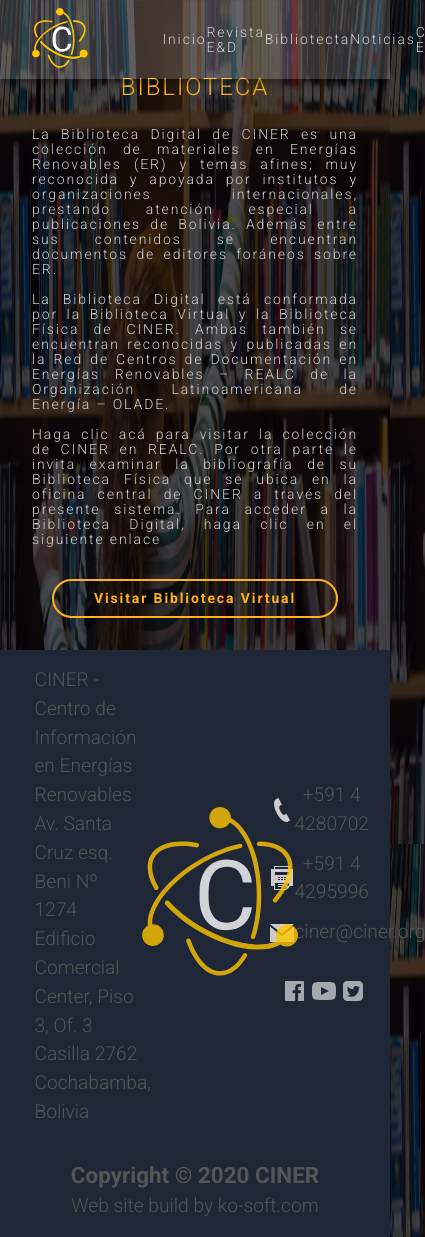
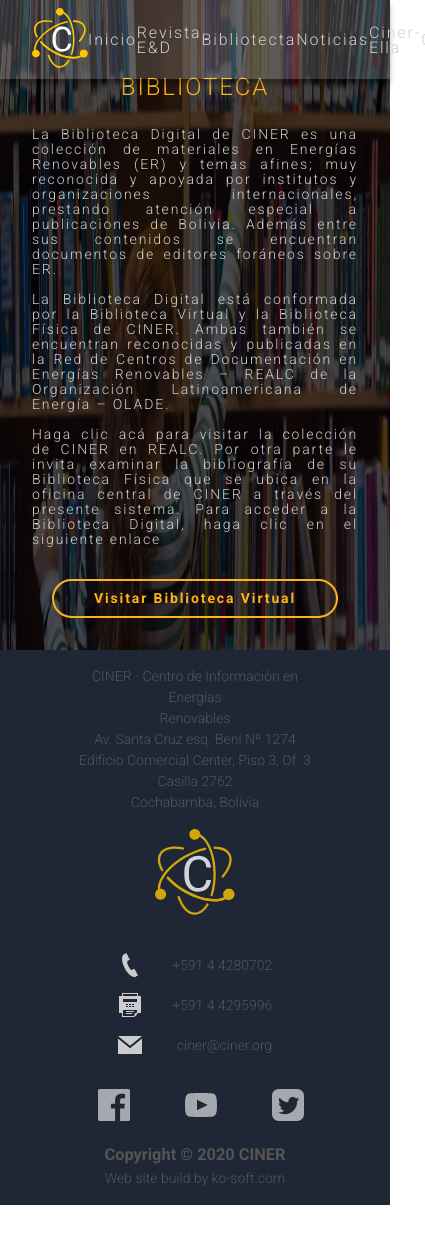
Before and after one commit to KurtGuardia/Ciner, a plain HTML site: page pages/biblioteca.html in a window 390 px wide. Shown: the whole page, 425 px wide, since content can reach past the window. After the commit the page ends 1205 px from the top, so only its background shows below. Drawn offline with Linux system fonts and the light colour scheme.

Commit message:
Finished making biblioteca's footer fully responsive

```diff
--- a/css/style_biblioteca.css
+++ b/css/style_biblioteca.css
@@ -220,6 +220,14 @@ footer h3{
 
 @media(max-width: 1025px){
 
+  .main-nav.nav-active li a:link,
+  .main-nav.nav-active li a:visited {
+    margin-left: 0.5rem;
+  }
+  .nav-mini {
+    width: 80%;
+  }
+
   .footer-contact-conteiner {
     width: 60%;
     margin: 0 20% 0.7rem 20%;
@@ -228,6 +236,14 @@ footer h3{
     width: 75%;
   }
 }
+
+@media (max-width: 769px){
+  .nav-mini{
+    width: 90%;
+    font-size: 1rem;
+  }
+}
+
 @media(max-width: 420px){
 
   body{
@@ -245,4 +261,32 @@ footer h3{
   .content h2{
     font-size: 1.5rem;
   }
+
+  footer{
+    font-size: inherit;
+  }
+  .footer-row-1 {
+    flex-direction: column;
+    margin-bottom: 0;
+  }
+  .footer-row-1 > div {
+    width: 80%;
+    margin-bottom: 1rem;
+  }
+  .footer-row-1 .footer-info {
+    text-align: center;
+  }
+  .logo-box img {
+    width: 80px;
+  }
+  .footer-contact-info > * {
+    text-align: center;
+  }
+  .footer-contact-conteiner {
+    width: 60%;
+    margin: 1rem 20%;
+  }
+  .social-media a img{
+    width: 2rem;
+  }
 }
```
